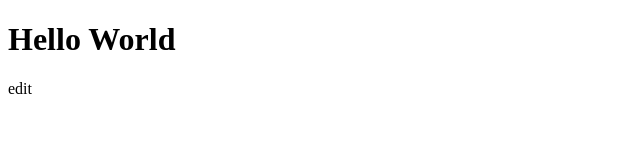
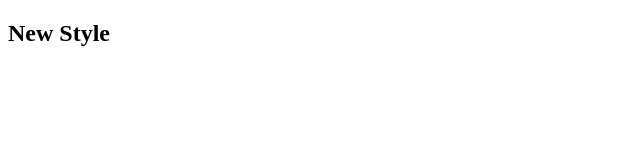
Before and after one commit to ahmed011adel/NewProj, a plain HTML site: page index.html in a window 1280 px wide. Shown: the whole page, without its empty margins (0-640 px from the left). Drawn offline with Linux system fonts and the light colour scheme.

Commit message:
Modified HTML

```diff
--- a/index.html
+++ b/index.html
@@ -9,8 +9,6 @@
     </title>
 </head>
 <body>
-    <h1>Hello World</h1>
-
-    <p>edit</p>
+    <h2>New Style</h2>
 </body>
 </html>
```
